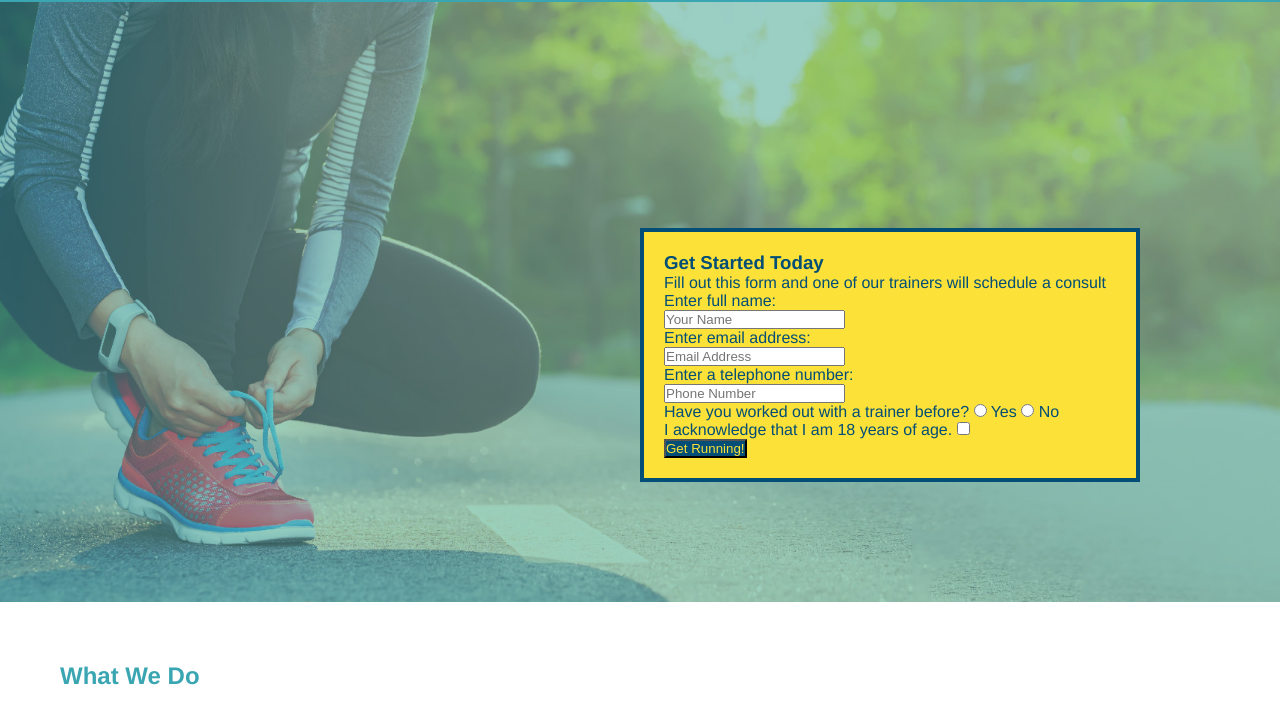
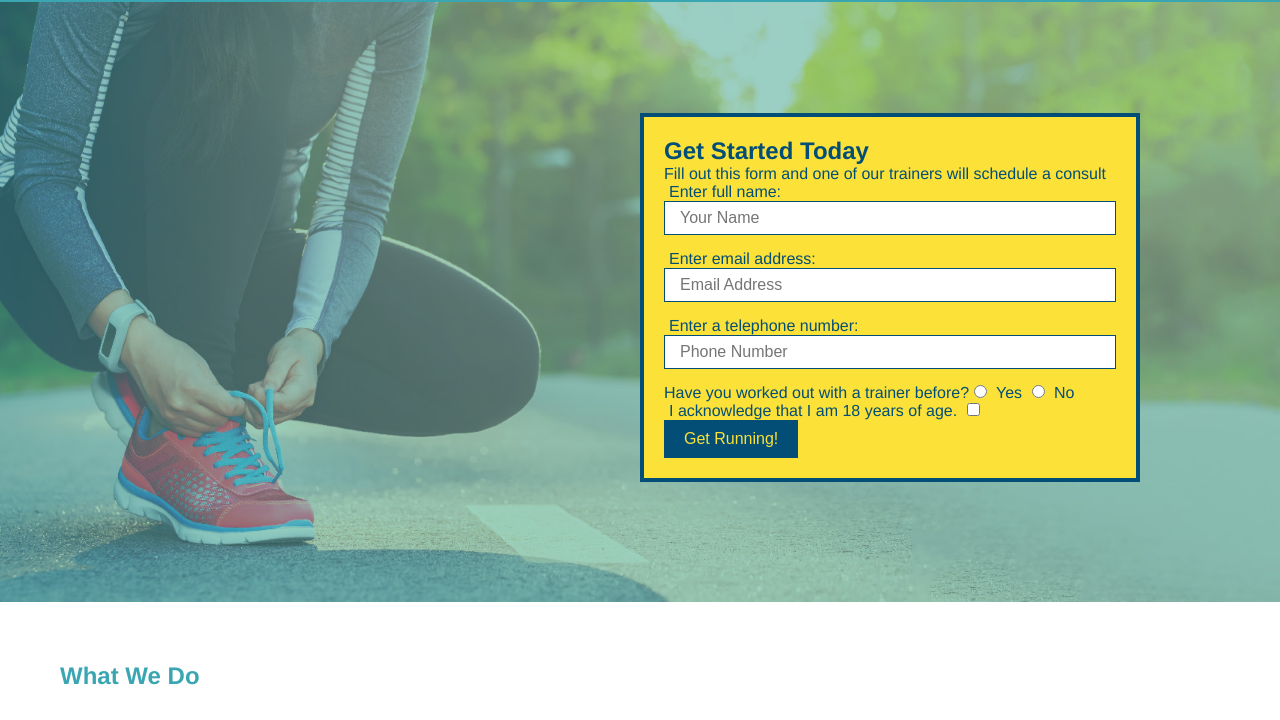
Before and after one commit to dalyd14/run-buddy, a plain HTML site: page index.html in a window 1280 px wide. Shown: the part 80-800 px from the top of the page. Drawn offline with Linux system fonts and the light colour scheme.

Commit message:
further styled the form

```diff
--- a/assets/css/style.css
+++ b/assets/css/style.css
@@ -76,4 +76,26 @@ section {
 .hero-form button {
     background-color: #024e76;
     color: #fce138;
+    padding: 10px 20px;
+    font-size: 16px;
+    border: none;
 }
+.hero-form h3 {
+    margin: 0;
+    font-size: 24px;
+}
+.hero-form p {
+    margin-top: 5px 0 15px 0;
+}
+.form-input {
+    font-size: 16px;
+    color: #024e76;
+    width: 100%;
+    border: 1px solid #024e76;
+    padding: 7px 15px;
+    display: block;
+    margin-bottom: 15px;
+}
+.hero-form label {
+    margin: 0 5px;
+}
--- a/index.html
+++ b/index.html
@@ -36,12 +36,12 @@
             <p>Fill out this form and one of our trainers will schedule a consult</p>
             <!-- form element -->
             <form>
-                <label for="name">Enter full name:</label><br>
-                <input type="text" placeholder="Your Name" name="name" id="name" /><br>
-                <label for="email">Enter email address:</label><br>
-                <input type="email" placeholder="Email Address" name="email" id="email" /><br>
-                <label for="phone">Enter a telephone number:</label><br>
-                <input type="tel" placeholder="Phone Number" name="phone" id="phone" /><br>
+                <label for="name">Enter full name:</label>
+                <input class="form-input" type="text" placeholder="Your Name" name="name" id="name" />
+                <label for="email">Enter email address:</label>
+                <input class="form-input" type="email" placeholder="Email Address" name="email" id="email" />
+                <label for="phone">Enter a telephone number:</label>
+                <input class="form-input" type="tel" placeholder="Phone Number" name="phone" id="phone" />
                 <p>
                     Have you worked out with a trainer before?
                     <input type="radio" id="trainer-yes" name="trainer-confirm">
```
